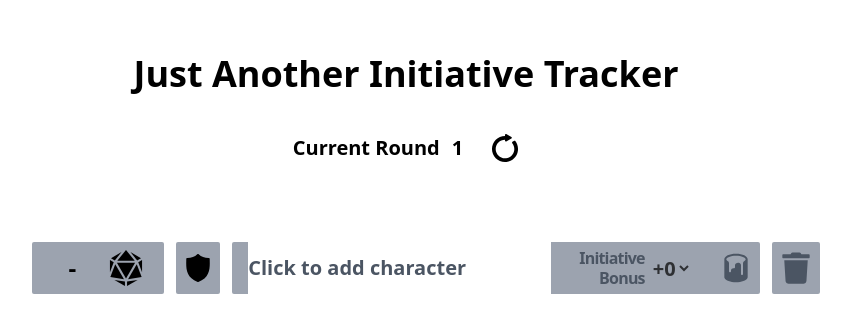
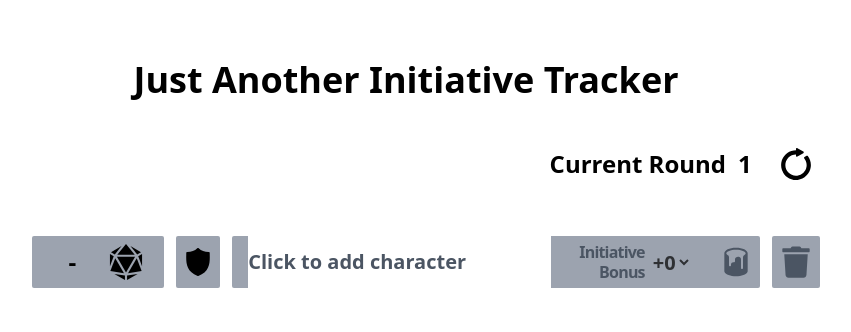
Before and after one commit to JamesPengi/jait, a React (Vite) app: page / in a window 1280 px wide. Shown: the part 226-558 px from the top of the page, without its empty margins (234-1085 px from the left). Built offline with nearby package versions, Linux system fonts and the light colour scheme.

Commit message:
refactor: changed style layout

```diff
--- a/src/App.tsx
+++ b/src/App.tsx
@@ -58,13 +58,19 @@ function App() {
   }
 
   return (
-    <div className="flex flex-col justify-center items-center min-h-screen space-y-10 dark:bg-slate-700 dark:text-white">
-      <h1 className="text-4xl font-bold">Just Another Initiative Tracker</h1>
+    <div className="flex flex-col min-h-screen justify-center items-center dark:bg-slate-700 dark:text-white">
+      <div className="flex flex-col space-y-7">
+        <h1 className="text-4xl font-bold text-center pb-5">
+          Just Another Initiative Tracker
+        </h1>
         <CurrentRound round={currentRound} resetRound={resetTracker} />
         {/* @ts-ignore-error */}
-      <div ref={parent} className="space-y-5">
+        <div ref={parent} className="space-y-7">
           {characters.map(
-          ({ name, roll, isPlayer, initiativeBonus, isTurn, color }, index) => {
+            (
+              { name, roll, isPlayer, initiativeBonus, isTurn, color },
+              index
+            ) => {
               return (
                 <CharacterRow
                   key={`character-${index}`}
@@ -102,6 +108,7 @@ function App() {
           }}
         />
       </div>
+    </div>
   );
 }
 
--- a/src/components/CharacterRow.tsx
+++ b/src/components/CharacterRow.tsx
@@ -63,7 +63,7 @@ function CharacterRow({
       </div>
       <div className="flex flex-row space-x-3">
         <div
-          className={`flex flex-row space-x-2 rounded-sm ${color} text-black px-5 py-2 transition-colors`}
+          className={`flex flex-row space-x-2 rounded-sm ${color} text-black px-5 py-2`}
         >
           <input
             type="number"
--- a/src/components/CurrentRound.tsx
+++ b/src/components/CurrentRound.tsx
@@ -7,13 +7,13 @@ type Props = {
 
 function CurrentRound({ round, resetRound }: Props) {
   return (
-    <div className="flex flex-row space-x-7 right">
+    <div className="flex flex-row justify-end items-end space-x-7">
       <div className="flex flex-row space-x-3">
-        <span className="font-bold text-xl">Current Round</span>
-        <span className="font-bold text-xl">{round}</span>
+        <span className="font-bold text-2xl">Current Round</span>
+        <span className="font-bold text-2xl">{round}</span>
       </div>
-      <button onClick={() => resetRound()}>
-        <ResetRoundIcon className="h-7 w-7 dark:fill-white" />
+      <button onClick={() => resetRound()} className="pr-2">
+        <ResetRoundIcon className="h-8 w-8 dark:fill-white" />
       </button>
     </div>
   );
```
Lines whose indentation alone changed are shown as unchanged.
